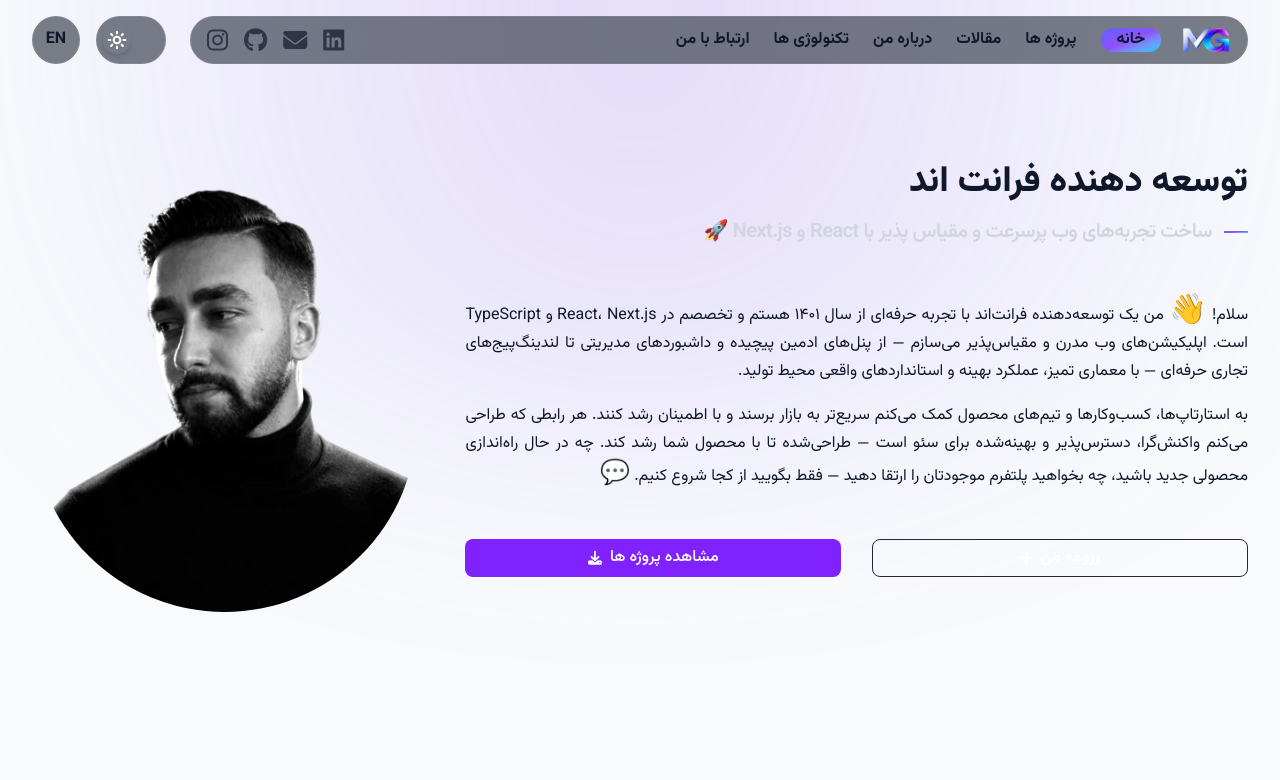
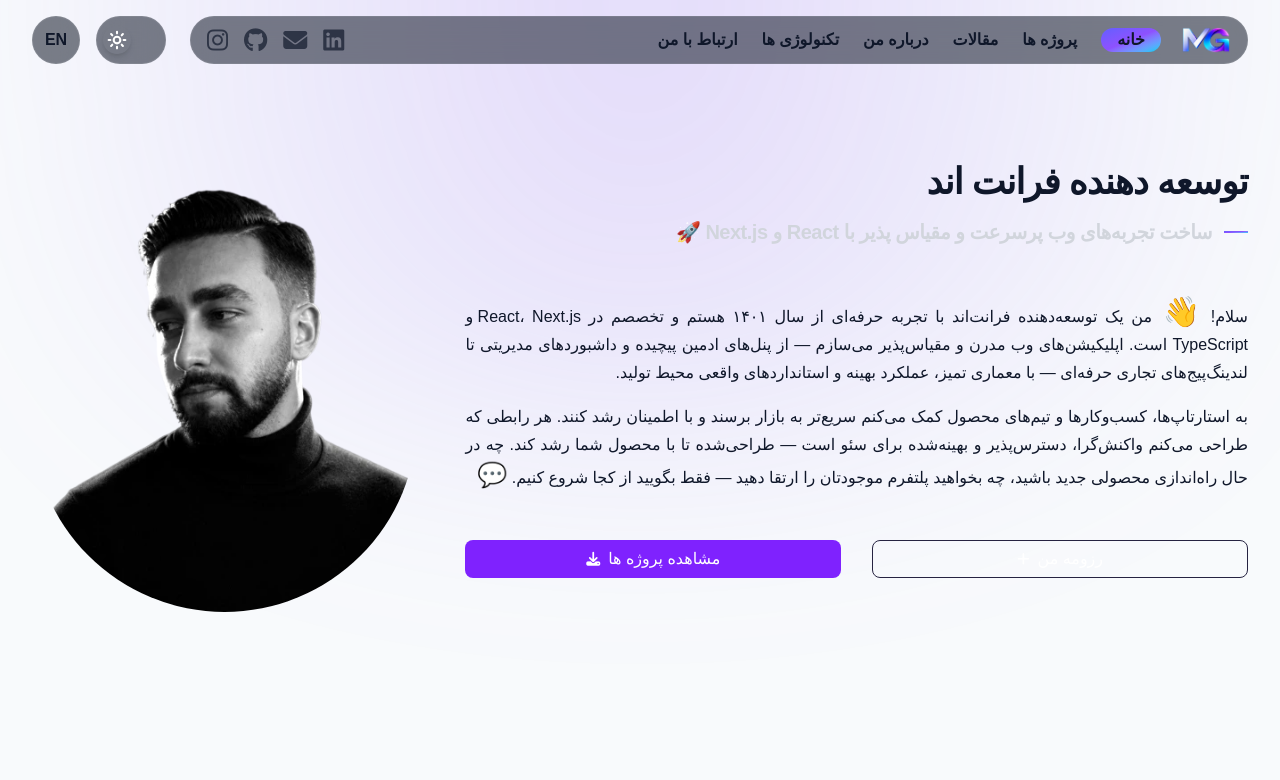
Before and after one commit to MhdiGholami/New-Personal-Website, a website: page index.html in a window 1280 px wide. Shown: the top 780 px of the page. Drawn offline with nearby package versions, Linux system fonts and the light colour scheme; files that its build step writes are made by us from their sources.

Commit message:
change fonts importing to lacal

```diff
--- a/index.html
+++ b/index.html
@@ -136,7 +136,7 @@
           <!-- Right: Content -->
           <div
             class="md:w-[67%] w-full order-2 md:order-1 flex flex-col sm:items-start items-center text-center lg:text-right">
-            <h2 class="text-4xl mb-4 font-extrabold">توسعه دهنده فرانت اند</h2>
+            <h2 id="heroContentTitle" class="text-4xl mb-4 font-extrabold tracking-tight text-balance">توسعه دهنده فرانت اند</h2>
             <div class="flex items-center gap-3">
               <div class="h-0.5 w-6 bg-linear-to-br from-indigo-500 via-violet-500 to-cyan-400 lg:flex hidden"></div>
               <span
--- a/src/input.css
+++ b/src/input.css
@@ -1,4 +1,4 @@
-@import url('https://fonts.googleapis.com/css2?family=Inter:wght@400;500;600;700;800&family=Vazirmatn:wght@400;500;600;700;800&display=swap');
+/* @import url('https://fonts.googleapis.com/css2?family=Inter:wght@400;500;600;700;800&family=Vazirmatn:wght@400;500;600;700;800&display=swap'); */
 
 @import "tailwindcss";
 
@@ -74,6 +74,20 @@
   --border-gradiant: #7c86ff;
 }
 
+/* ================================
+  ALL @font-faces
+================================ */
+
+@font-face {
+  font-family: peydaFaNumpeydaFaNum;
+  src: url(../assets/fonts/peydaFaNumpeydaFaNum-Thin-normal.truetype);
+}
+
+@font-face {
+  font-family: interinter;
+  src: url(../assets/fonts/interinter-Thin-normal.truetype);
+}
+
 
 /* ================================
   ALL @MEDIA
@@ -110,7 +124,9 @@ body {
   background: var(--background);
   color: var(--foreground);
 
-  font-family: var(--font-sans);
+  /* font-family: var(--font-sans); */
+
+  font-family: 'peydaFaNumpeydaFaNum';
 
   transition:
     background-color 0.3s ease,
```
Also changed, not shown: 2 other files.
